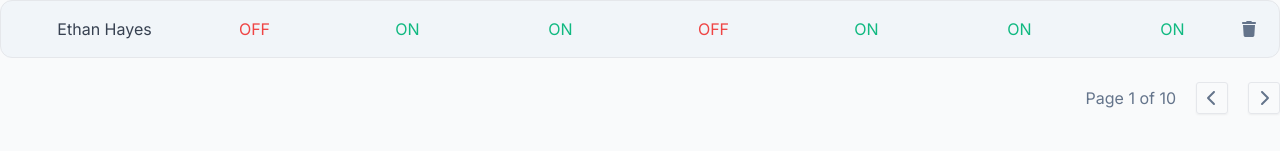
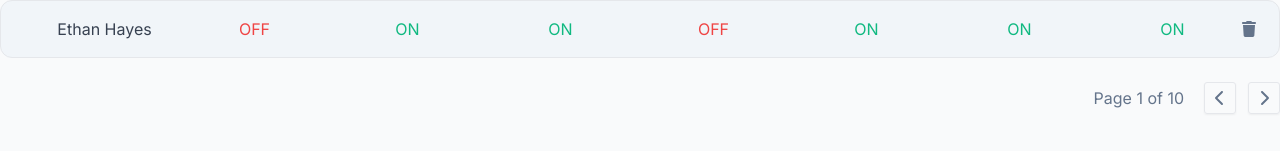
Before and after one commit to mmoya26/DSP-Client, a Next.js app: page /schedules in a window 1280 px wide. Shown: the part 795-946 px from the top of the page. Built offline with nearby package versions, Linux system fonts and the light colour scheme.

Commit message:
Adjust gap between pagination arrows

```diff
--- a/src/pages/schedules.js
+++ b/src/pages/schedules.js
@@ -141,7 +141,7 @@ export default function Schedules() {
       <div className="mt-6 mb-10 flex justify-end">
         <div className="flex items-center gap-5">
           <span className="text-slate-500 text-base">Page 1 of 10</span>
-          <div className="flex gap-5">
+          <div className="flex gap-3">
             {/* Reduce opacity of left or right arrow depending if there is any available pages on either
             direction */}
             <button className="w-8 h-8 rounded-[3px] border border-gray-200 shadow-sm">
```
